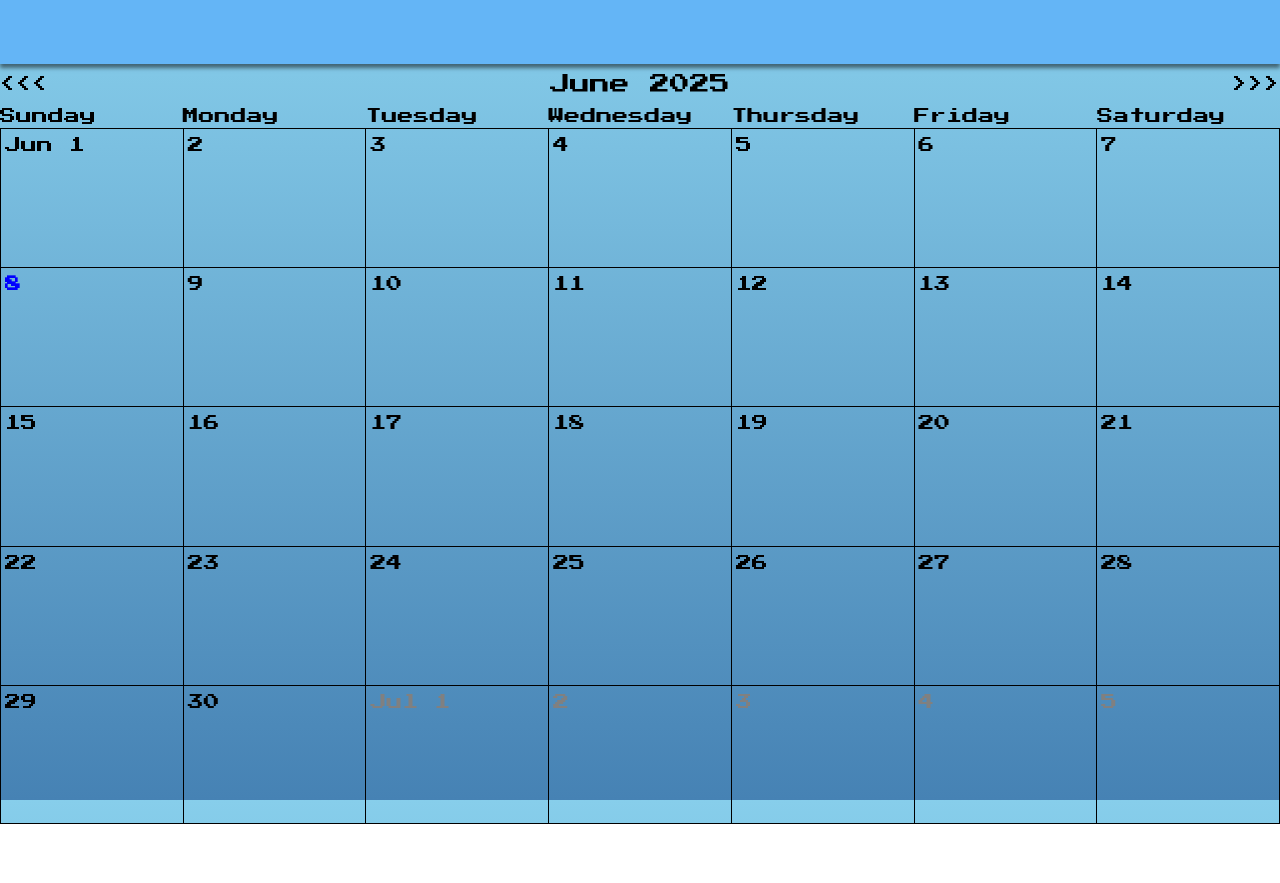
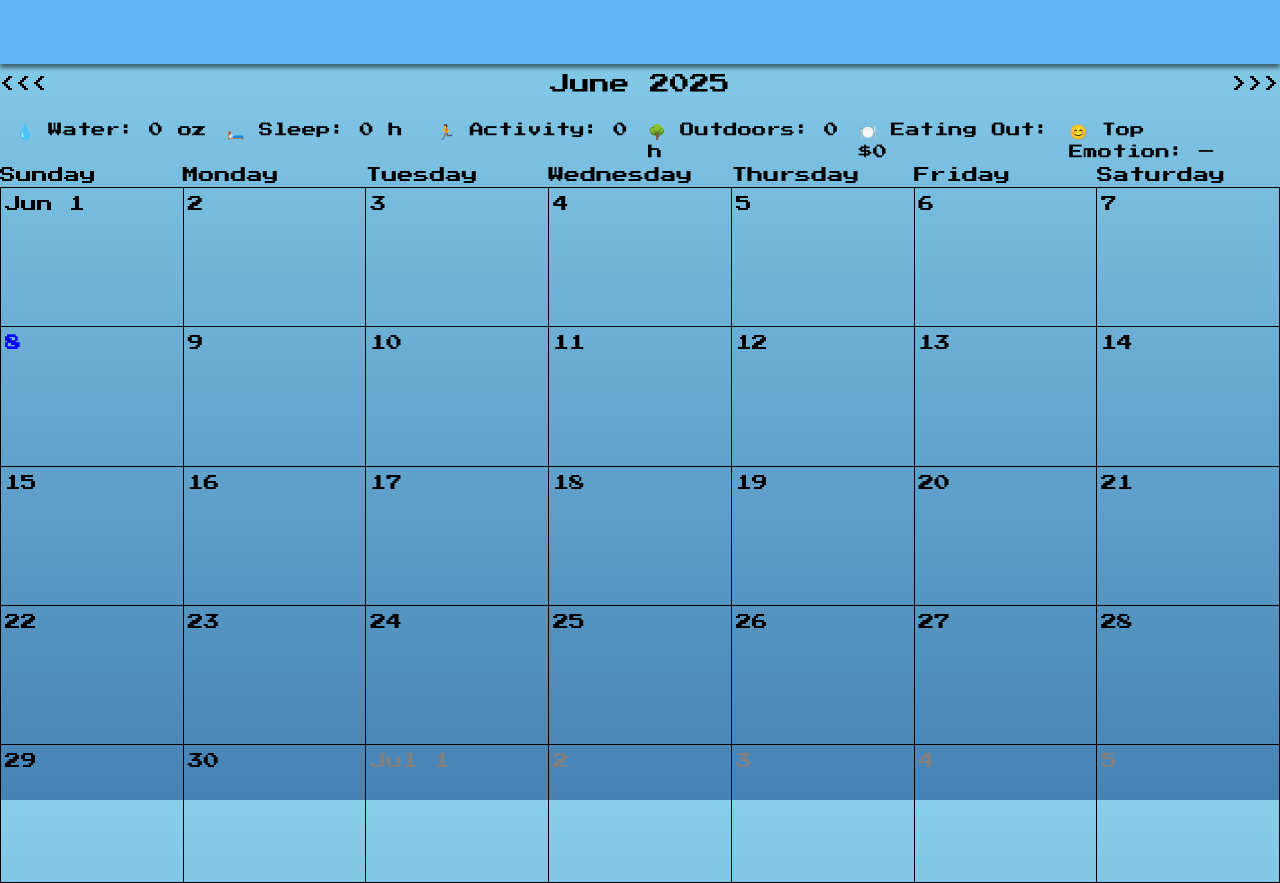
Before and after one commit to Stuman8818/journal-app, a Next.js app: page /calender in a window 1280 px wide. Before the commit the page ends 824 px from the top, so only its background shows below. Built offline with nearby package versions, Linux system fonts and the light colour scheme; no server answers; the database is empty; some icons are missing; what @mui/material-nextjs would draw is missing.

Commit message:
month added

```diff
--- a/src/app/calender/journal-history.tsx
+++ b/src/app/calender/journal-history.tsx
@@ -12,7 +12,15 @@ import Header from "../components/header";
 // Define the shape of a log entry
 export interface Post {
   date: string;
-  content: string;
+  _id: string; // "MM/DD/YYYY, HH:MM:SS"
+  emotion: string;
+  notes: string;
+  water: number;
+  sleep: number;
+  outdoors: number;
+  activity: number;
+  cookedAtHome: boolean;
+  eatingOutCost: number;
 }
 
 interface CalendarPageProps {
@@ -38,12 +46,63 @@ const CalendarPage: React.FC<CalendarPageProps> = ({ initialPosts }) => {
     async function fetchLatest() {
       const res = await fetch("/api/logs");
       if (!res.ok) throw new Error("Failed to fetch");
-      const raw = await res.json(); // Post or Post[]
+      const raw = await res.json();
       const arr: Post[] = Array.isArray(raw) ? raw : [raw];
       setPosts(arr);
     }
     fetchLatest();
   }, []);
+
+  const monthPosts = useMemo(() => {
+    return posts.filter((log) => {
+      const d = new Date(log.date);
+      return d.getFullYear() === year && d.getMonth() + 1 === month;
+    });
+  }, [posts, year, month]);
+
+  const {
+    waterSum,
+    sleepSum,
+    activitySum,
+    outdoorsSum,
+    eatingOutCostSum,
+    topEmotion,
+  } = useMemo(() => {
+    let water = 0,
+      sleep = 0,
+      activity = 0,
+      outdoors = 0,
+      eatingOutCost = 0;
+    const emotionCount: Record<string, number> = {};
+
+    for (const log of monthPosts) {
+      water += log.water;
+      sleep += log.sleep;
+      activity += log.activity;
+      outdoors += log.outdoors;
+      eatingOutCost += log.eatingOutCost;
+      emotionCount[log.emotion] = (emotionCount[log.emotion] || 0) + 1;
+    }
+
+    // find the emotion with max count
+    let top = "";
+    let max = 0;
+    for (const [emo, cnt] of Object.entries(emotionCount)) {
+      if (cnt > max) {
+        max = cnt;
+        top = emo;
+      }
+    }
+
+    return {
+      waterSum: water,
+      sleepSum: sleep,
+      activitySum: activity,
+      outdoorsSum: outdoors,
+      eatingOutCostSum: eatingOutCost,
+      topEmotion: top || "—",
+    };
+  }, [monthPosts]);
 
   console.log(posts, "posts");
   const onDayFocused = useCallback((_: Date, cellID: string) => {
@@ -87,25 +146,11 @@ const CalendarPage: React.FC<CalendarPageProps> = ({ initialPosts }) => {
 
       const cellKey = date.toLocaleDateString("en-US");
 
-      // grab your single “latest” entry
       const latest = posts[0];
-      // build its local date string from the stored timestamp
+
       const latestKey = latest
         ? new Date(latest.date).toLocaleDateString("en-US")
         : null;
-      const iso = date.toISOString().slice(0, 10);
-
-      // if it exists, parse its date into a JS Date
-      // const matchesCell =
-      //   latest &&
-      //   (() => {
-      //     const pd = new Date(latest.date);
-      //     return (
-      //       pd.getFullYear() === date.getFullYear() &&
-      //       pd.getMonth() === date.getMonth() &&
-      //       pd.getDate() === date.getDate()
-      //     );
-      //   })();
 
       return (
         <>
@@ -166,6 +211,8 @@ const CalendarPage: React.FC<CalendarPageProps> = ({ initialPosts }) => {
 
   const renderHeading = useCallback(
     () => (
+      <>
+        {/* 1) Top row: your month title + nav arrows */}
         <DefaultCalendarHeading
           title={localizedYearMonth(locale, "long", "numeric", year, month)}
           onNextMonthClicked={() => {
@@ -179,8 +226,41 @@ const CalendarPage: React.FC<CalendarPageProps> = ({ initialPosts }) => {
             setMonth(m);
           }}
         />
+
+        {/* 2) Bottom row: six stats, evenly spaced */}
+        <div
+          style={{
+            display: "grid",
+            gridTemplateColumns: "repeat(3, 1fr) repeat(3, 1fr)",
+            gap: "1rem",
+            marginTop: "1rem",
+            padding: "0 1rem",
+            fontSize: "0.9rem",
+          }}
+        >
+          {/* left three */}
+          <div>💧 Water: {waterSum} oz</div>
+          <div>🛏️ Sleep: {sleepSum} h</div>
+          <div>🏃 Activity: {activitySum}</div>
+
+          {/* right three */}
+          <div>🌳 Outdoors: {outdoorsSum} h</div>
+          <div>🍽️ Eating Out: ${eatingOutCostSum}</div>
+          <div>😊 Top Emotion: {topEmotion}</div>
+        </div>
+      </>
     ),
-    [locale, year, month]
+    [
+      locale,
+      year,
+      month,
+      waterSum,
+      sleepSum,
+      activitySum,
+      outdoorsSum,
+      eatingOutCostSum,
+      topEmotion,
+    ]
   );
 
   return (
```
Lines whose indentation alone changed are shown as unchanged.
